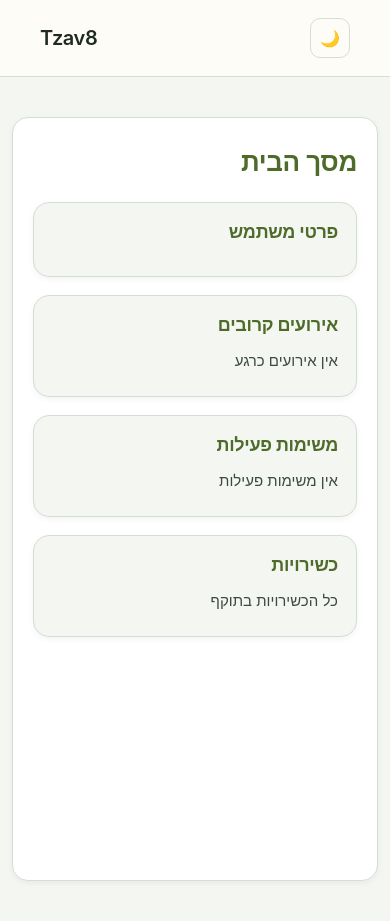
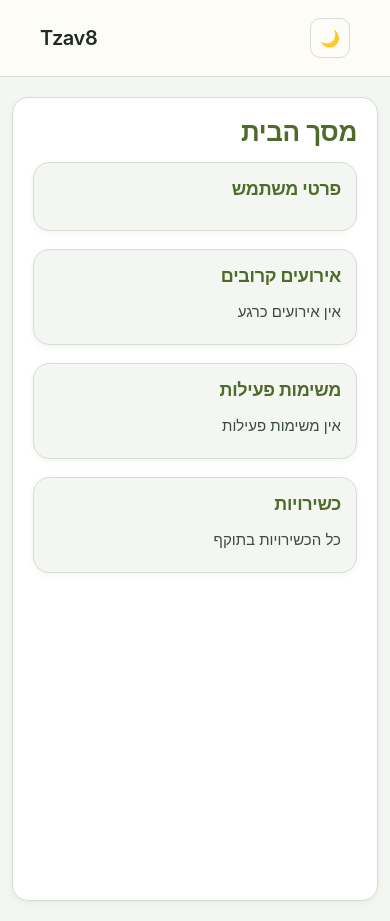
Before and after one commit to dorlevi7/tzav8, a React (Vite) app in the folder client/: page /home in a window 390 px wide. Built offline with nearby package versions, Linux system fonts and the light colour scheme.

Commit message:
Improve mobile layout: stack dashboard cards vertically and adjust spacing

```diff
--- a/client/src/styles/pages/Home.css
+++ b/client/src/styles/pages/Home.css
@@ -106,12 +106,12 @@
 @media (max-width: 700px) {
 
     .home-container {
-        padding: 40px 12px;
+        padding: 20px 12px;
     }
 
     .home-content {
-        padding: 28px 20px;
-        gap: 24px;
+        padding: 18px 20px;
+        gap: 14px;
     }
 
     .home-header h1 {
@@ -124,7 +124,7 @@
     }
 
     .dashboard-card {
-        padding: 18px;
+        padding: 15px;
     }
 
     .user-card {
```
